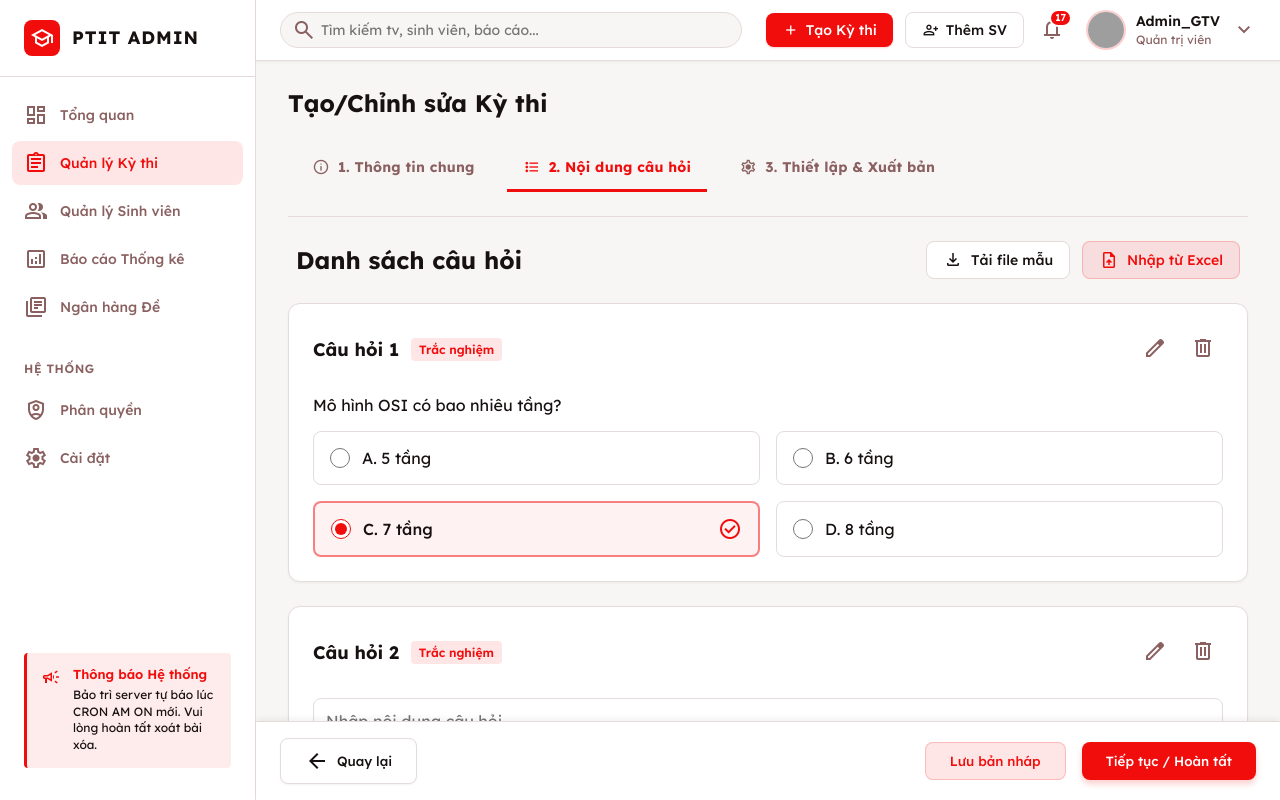
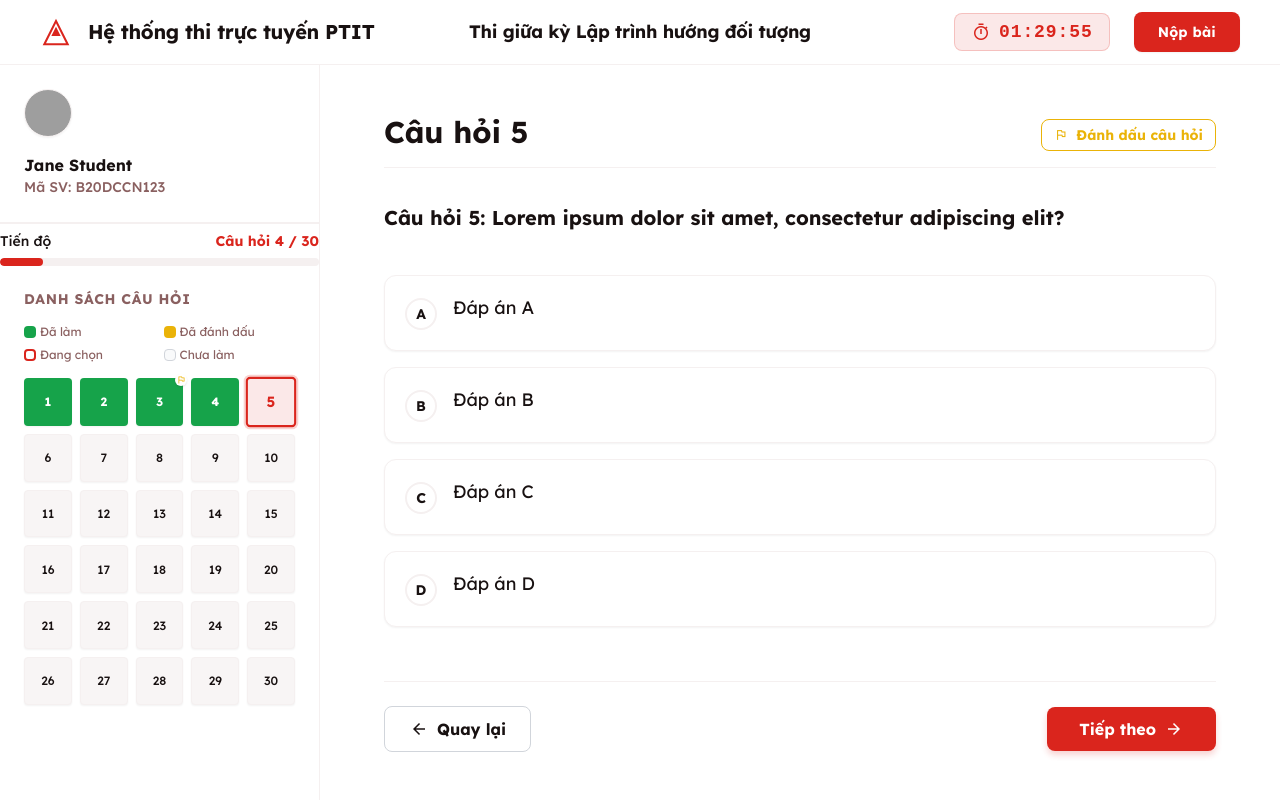
Before and after one commit to NguyenTuKien/LTW_2026, a React (Vite) app: page / in a window 1280 px wide. Shown: the top 800 px of the page. Built offline with nearby package versions, Linux system fonts and the light colour scheme; grey boxes are pictures that could not be loaded.

Commit message:
Revert "Update"
This reverts commit 46db30ee4bd1d8d3d62ea58dbca3b21a0f8e2aef.

```diff
--- a/src/main.jsx
+++ b/src/main.jsx
@@ -1,10 +1,10 @@
 import { StrictMode } from 'react'
 import { createRoot } from 'react-dom/client'
 import './index.css'
-import AppAdmin from './routes/AppAdmin'
+import AppStudent from './routes/AppStudent'
 
 createRoot(document.getElementById('root')).render(
   <StrictMode>
-    <AppAdmin />
+    <AppStudent />
   </StrictMode>,
 )
```
